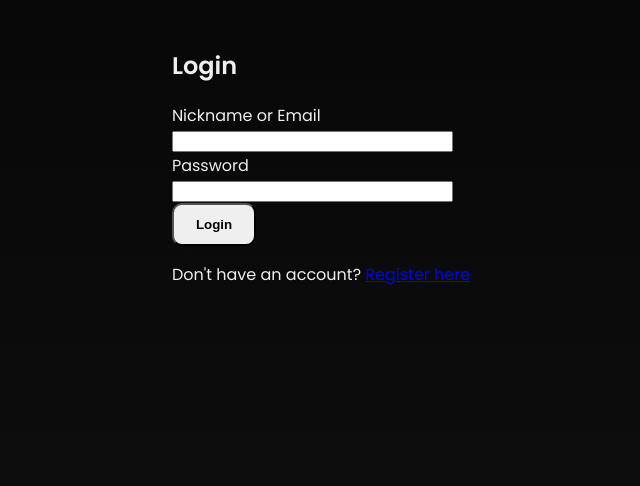
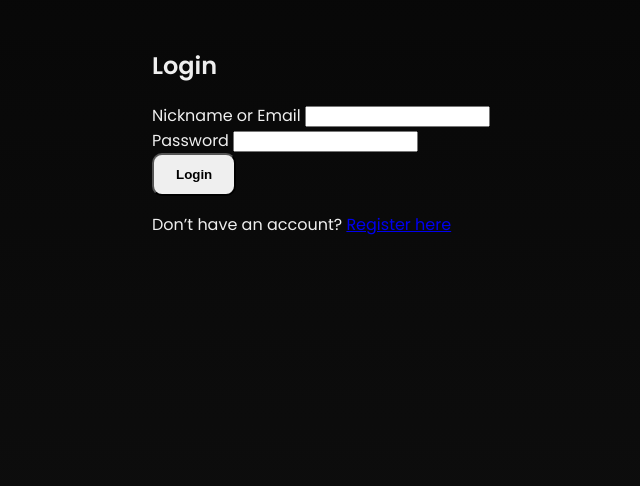
Before and after one commit to Damolaxo/rain-chat.github.io, a Flask app: page /login in a window 1280 px wide. Shown: the part 77-563 px from the top of the page, without its empty margins (319-959 px from the left). Run offline with Flask 3, Linux system fonts and the light colour scheme; some libraries are stand-ins or nearby versions.

Commit message:
Update login.html

```diff
--- a/templates/login.html
+++ b/templates/login.html
@@ -1,21 +1,19 @@
 {% extends "base.html" %}
 {% block content %}
 <div class="form-container">
-    <h2>Login</h2>
-    <form method="POST">
-        {{ form.hidden_tag() }}
-        <div>
-            {{ form.username.label }} <br>
-            {{ form.username(size=32) }}
-        </div>
-        <div>
-            {{ form.password.label }} <br>
-            {{ form.password(size=32) }}
-        </div>
-        <div>
-            {{ form.submit(class="btn") }}
-        </div>
-    </form>
-    <p>Don't have an account? <a href="{{ url_for('register') }}">Register here</a></p>
+  <h2>Login</h2>
+  <form method="POST" action="{{ url_for('login') }}">
+    {{ form.hidden_tag() }}
+    <div class="form-group">
+      {{ form.username.label }}
+      {{ form.username(class="input-field") }}
+    </div>
+    <div class="form-group">
+      {{ form.password.label }}
+      {{ form.password(class="input-field") }}
+    </div>
+    <button type="submit" class="btn">Login</button>
+  </form>
+  <p class="switch-link">Don’t have an account? <a href="{{ url_for('register') }}">Register here</a></p>
 </div>
 {% endblock %}
```
